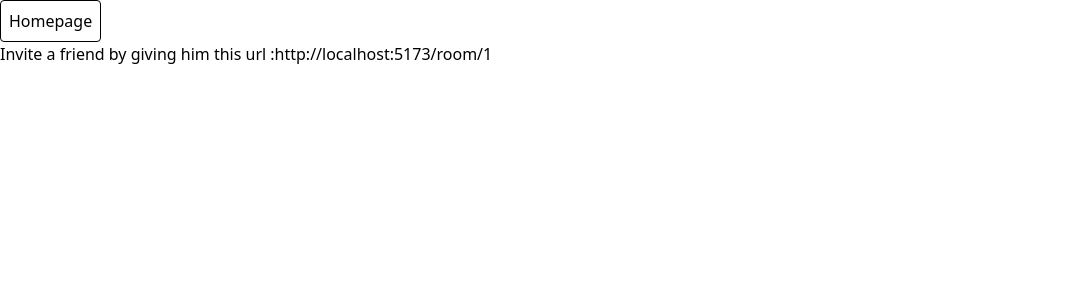
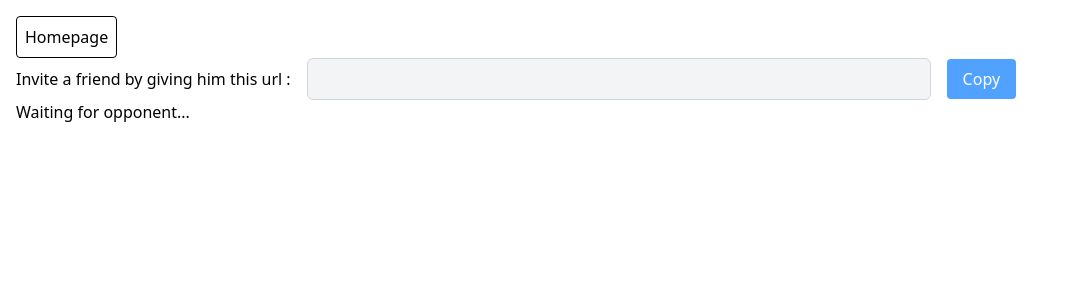
Before and after one commit to nicoferr/shifumi, a React (Vite) app: page /room/1 in a window 1280 px wide. Shown: the top 300 px of the page, without its empty margins (0-1079 px from the left). Built offline with nearby package versions, Linux system fonts and the light colour scheme; no server answers.

Commit message:
fixes and styling

```diff
--- a/src/components/Room.tsx
+++ b/src/components/Room.tsx
@@ -10,10 +10,13 @@ export default function Room() {
     // const [ username, setUsername ] = useState<String | null>("Anonymous")
     const [ linkCopied, setLinkCopied ] = useState(false);
     const [ startGame, setStartGame ] = useState(false);
+    const [ inviteLink, setInviteLink ] = useState("");
 
     useEffect(() => {
         if(!socket) return;
         console.log("socket id", socket.id);
+
+        setInviteLink(`http://localhost:5173/room/${roomName}`)
 
         socket.on("startGame", (startGame) => {
             setStartGame(startGame);
@@ -48,32 +51,31 @@ export default function Room() {
         }
     }, [linkCopied]);
 
-    const copyInvite = async (e: any) => {
-        const link = e.target.value;
-
-        console.log("link", link);
-
-        await navigator.clipboard.writeText(link);
+    const copyInvite = async () => {
+        await navigator.clipboard.writeText(inviteLink);
         setLinkCopied(true);
     }
 
     return (
-        <>
+        <div className="p-4">
             { linkCopied &&
-                <div className="absolute m-2 w-full flex items-center justify-center">
+                <div className="fixed w-full p-2 flex items-center justify-center">
                     <div className=" bg-green-400 text-white text-center p-2 rounded">Invite link saved in clipboard</div>
                 </div>
             }
             <NavLink to="/"><button className="btn">Homepage</button></NavLink>
-            <div className="flex items-center">
+            <div className="flex items-center w-full gap-4">
                 <label htmlFor="invite">Invite a friend by giving him this url :</label>
-                <input id="invite" readOnly value={`http://localhost:5173/room/${roomName}`} onClickCapture={copyInvite} />
+                <input id="invite" className="w-1/2 px-3 py-2 rounded-md border border-gray-300 bg-gray-100 text-gray-500" readOnly value={inviteLink} onClick={copyInvite} />
+                <button className="bg-blue-400 text-white py-2 px-4 rounded cursor-pointer" onClick={copyInvite}>Copy</button>
             </div>
-            { startGame &&
+            { startGame ?
                 <div>
                     <Game roomName={roomName} socket={socket} />
                 </div>
+                :
+                <div>Waiting for opponent...</div>
             }
-        </>
+        </div>
     )
 }
```
